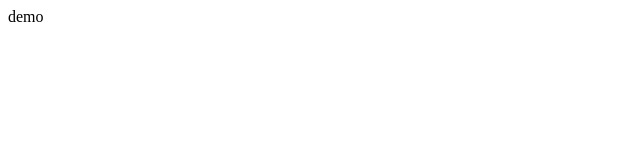
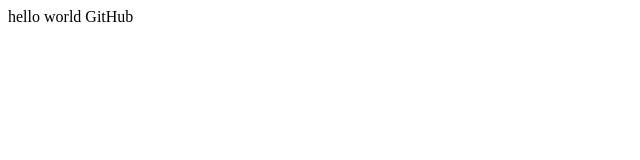
Before and after one commit to Loongs6/Loong, a plain HTML site: page index.html in a window 1280 px wide. Shown: the whole page, without its empty margins (0-640 px from the left). Drawn offline with Linux system fonts and the light colour scheme.

Commit message:
Third save

```diff
--- a/index.html
+++ b/index.html
@@ -6,6 +6,6 @@
     <title>Document</title>
 </head>
 <body>
-    demo
+    hello world GitHub
 </body>
 </html>
```
